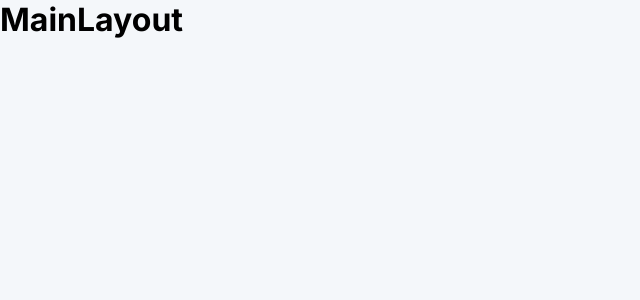
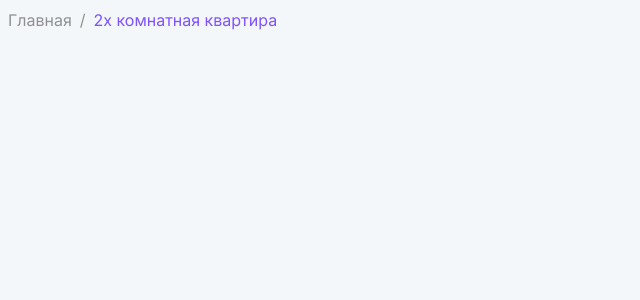
Before and after one commit to Ainazzzzz/Ulutman, a React (Vite) app: page / in a window 1280 px wide. Before the commit this address led to /user. Shown: the top 300 px of the page, without its empty margins (0-640 px from the left). Built offline with nearby package versions, Linux system fonts and the light colour scheme.

Commit message:
add Breadcrumbs

```diff
--- a/src/App.jsx
+++ b/src/App.jsx
@@ -1,9 +1,11 @@
+import DetailInfo from './pages/user/DetailInfo';
 import { AppRoutes } from './routes/AppRoutes';
 
 const App = () => {
    return (
       <>
-         <AppRoutes />
+         {/* <AppRoutes /> */}
+         <DetailInfo />
       </>
    );
 };
--- a/src/pages/user/DetailInfo.jsx
+++ b/src/pages/user/DetailInfo.jsx
@@ -1,7 +1,21 @@
-import React from 'react';
+import { Box, Typography } from '@mui/material';
+import Breadcrumbs from '../../components/UI/Breadcrumbs';
+import LocationIcon from '../../assets'
 
 const DetailInfo = () => {
-   return <div></div>;
+   const path = [
+      { title: 'Главная', url: '#' },
+      { title: '2х комнатная квартира', url: '#' },
+   ];
+
+   return (
+      <div>
+         <Breadcrumbs path={path} />
+         <Box>
+            <Typography></Typography>
+         </Box>
+      </div>
+   );
 };
 
 export default DetailInfo;
```
Also changed, not shown: 1 other file (tests, documents, lock files or other folders).
